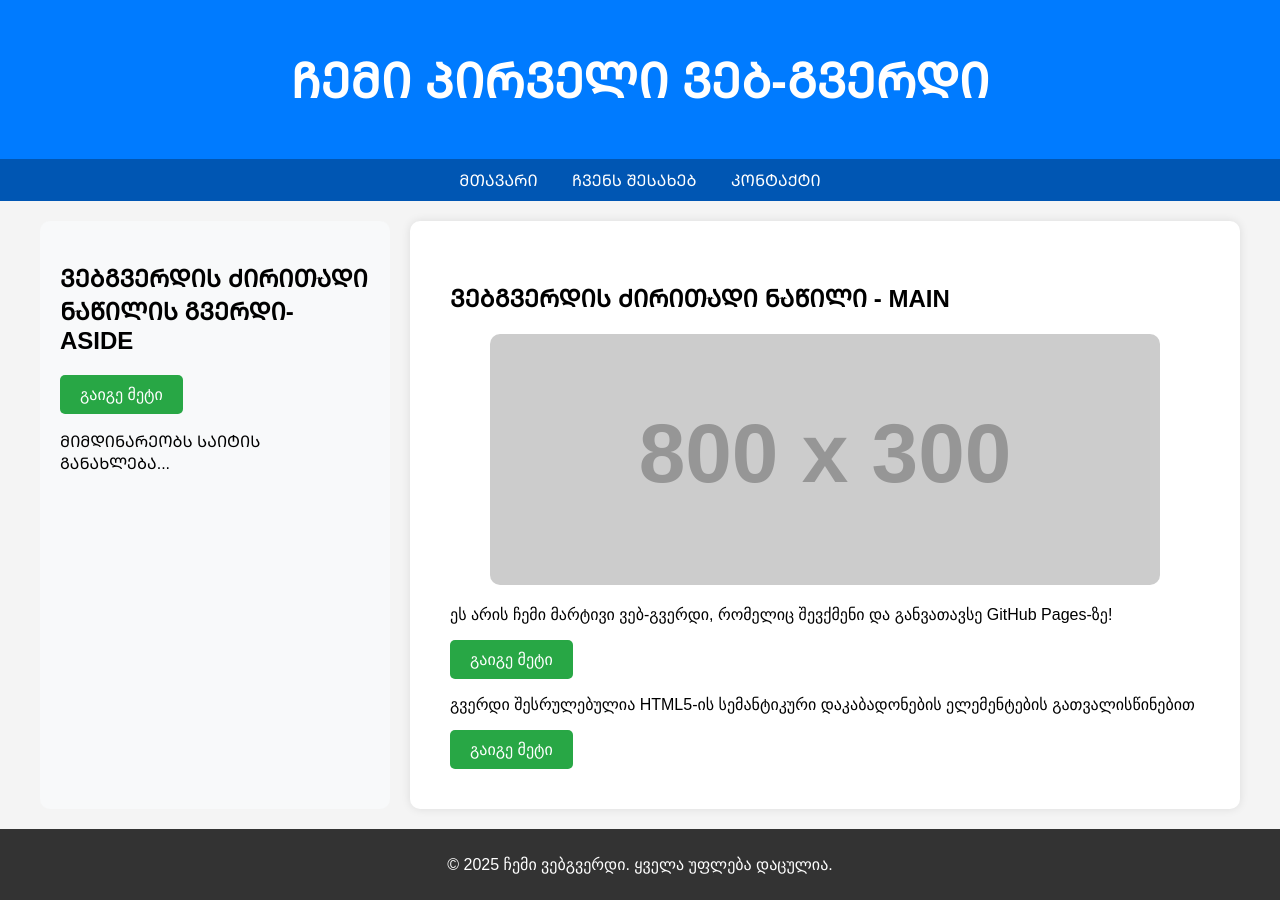
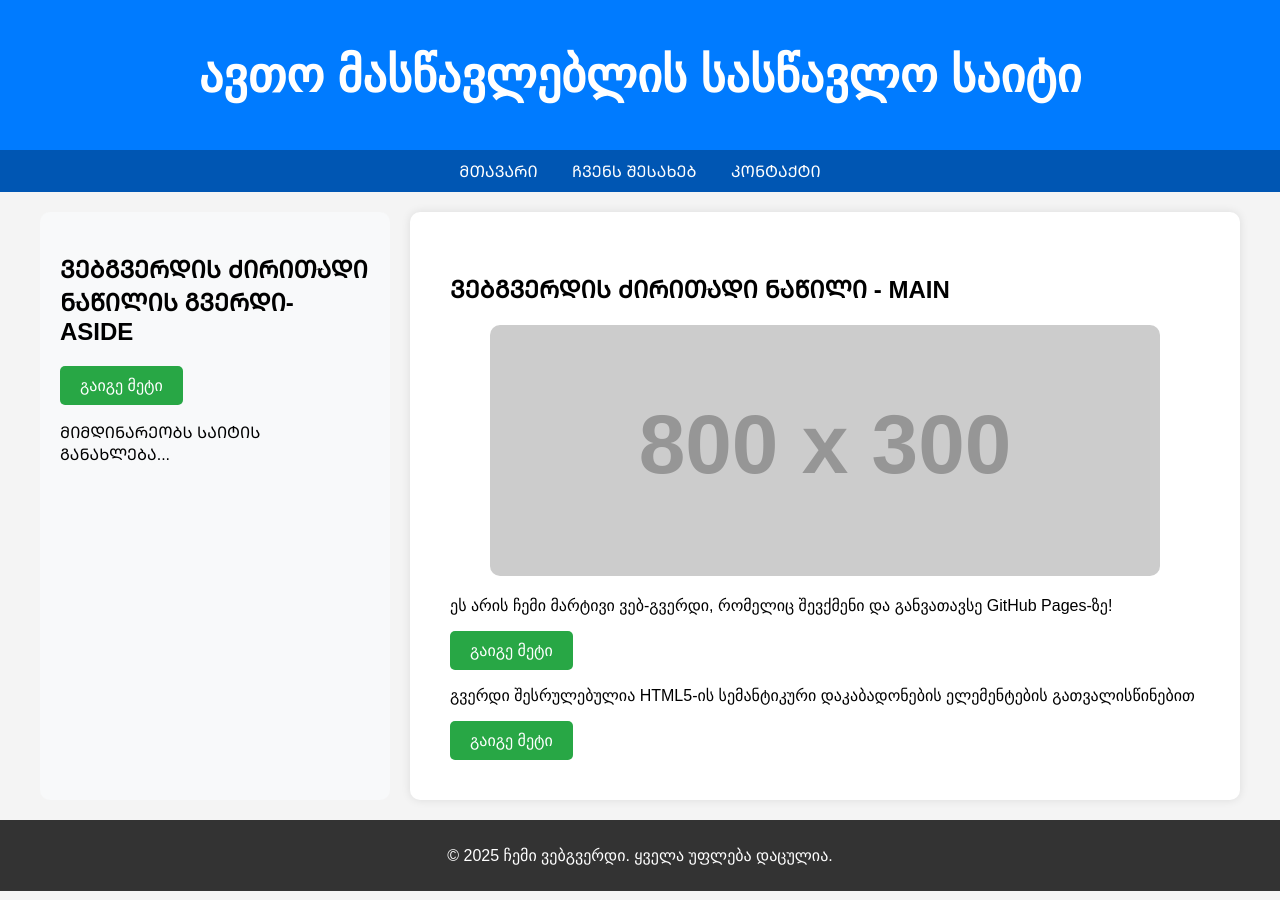
Before and after one commit to avtomas460/web, a plain HTML site: page index.html in a window 1280 px wide. Drawn offline with Linux system fonts and the light colour scheme; placeholder pictures from the web are drawn by us.

Commit message:
Update index.html

```diff
--- a/index.html
+++ b/index.html
@@ -103,7 +103,7 @@
 </head>
 <body>
     <header>
-        <h1>ᲩᲔᲛᲘ ᲞᲘᲠᲕᲔᲚᲘ ᲕᲔᲑ-ᲒᲕᲔᲠᲓᲘ</h1>
+        <h1>ავთო მასწავლებლის სასწავლო საიტი</h1>
     </header>
     <nav>
         <a href="#">ᲛᲗᲐᲕᲐᲠᲘ</a>
```
